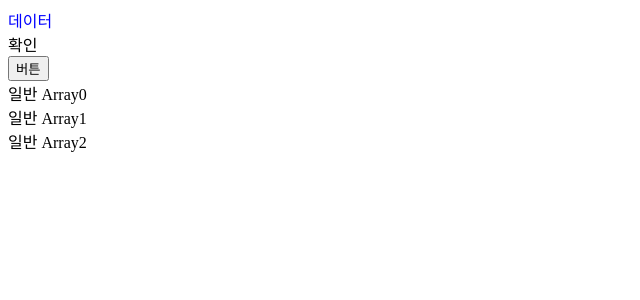
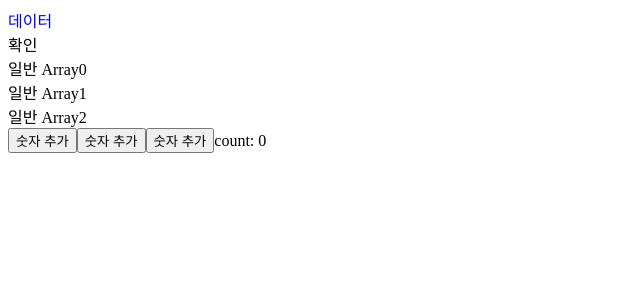
Before and after one commit to UlongChaS2/Vue_Basic_Practice, a Vue app: page / in a window 1280 px wide. Shown: the top 300 px of the page, without its empty margins (0-640 px from the left). Built offline with nearby package versions, Linux system fonts and the light colour scheme.

Commit message:
Add: addEventListener

```diff
--- a/src/App.vue
+++ b/src/App.vue
@@ -1,8 +1,11 @@
 <template>
   <div :style="customStyle">{{ check1 }}</div>
   <div>{{ check2 }}</div>
-  <button>버튼</button>
   <div v-for="(arr, idx) in products" :key="arr">{{ arr }}{{ idx }}</div>
+  <button v-on:click="count++">숫자 추가</button>
+  <button @click="count++">숫자 추가</button>
+  <button @mouseover="count++">숫자 추가</button>
+  <span>count: {{ count }}</span>
 </template>
 
 <script>
@@ -14,6 +17,7 @@ export default {
       check2: '확인',
       customStyle: 'color: blue',
       products: ['일반 Array', '일반 Array', '일반 Array'],
+      count: 0,
     };
   },
 };
```
